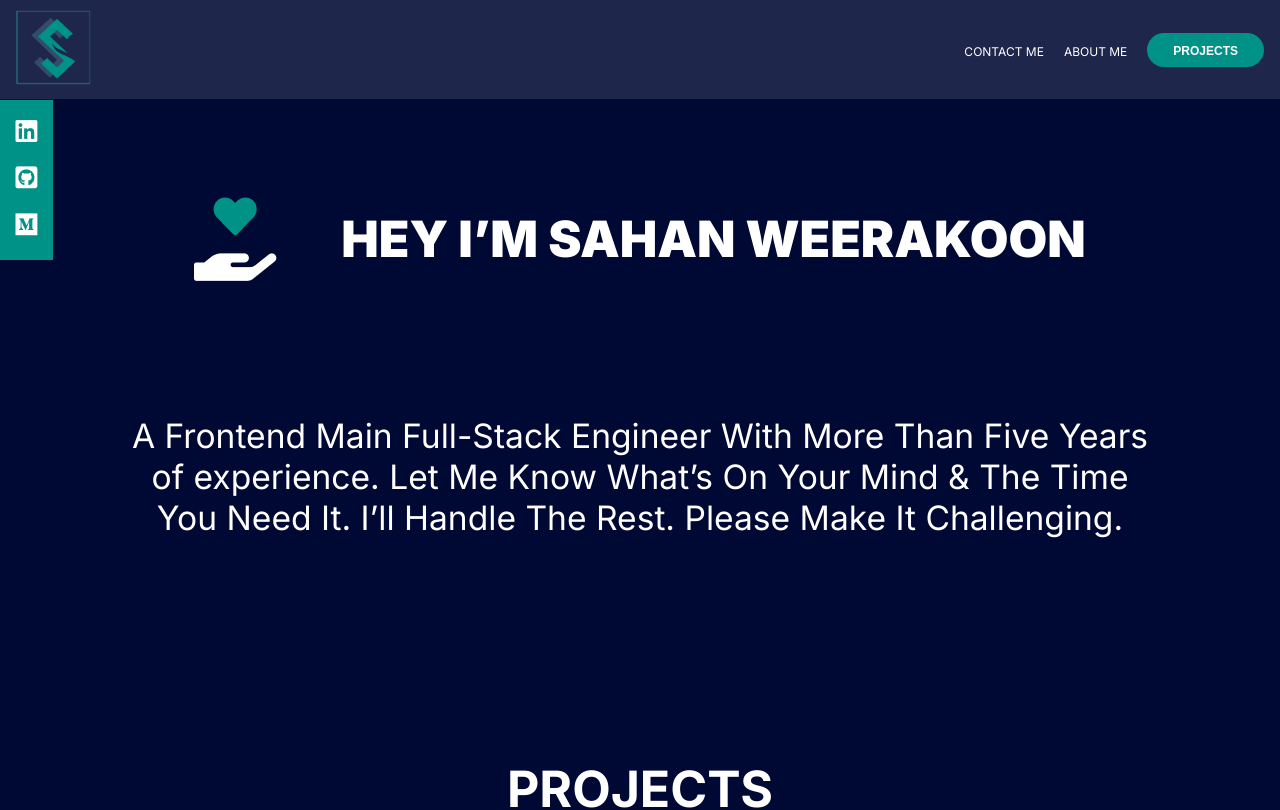
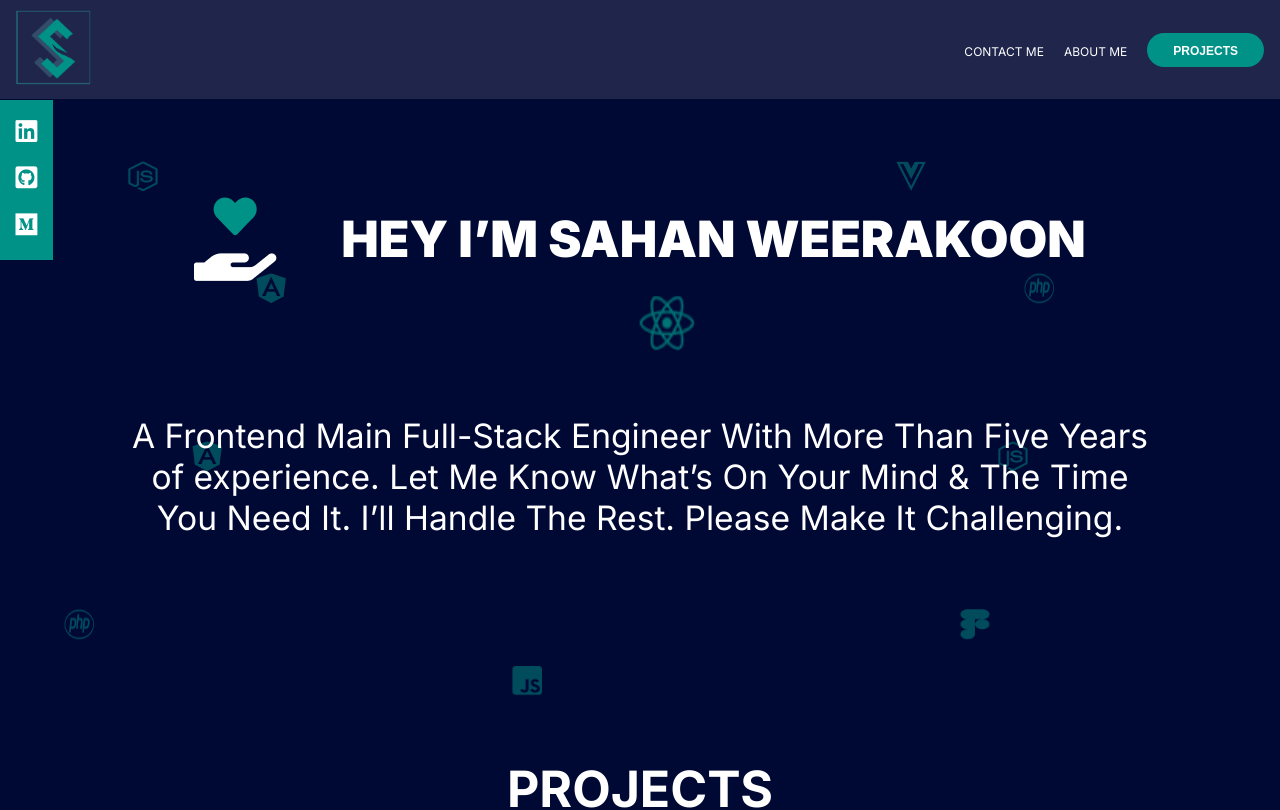
Before and after one commit to SahanNimeshWeerakoon/sahan-weerakoon, a Next.js app: page / in a window 1280 px wide. Shown: the top 810 px of the page. Built offline with nearby package versions, Linux system fonts and the light colour scheme.

Commit message:
finish desktop design

```diff
--- a/app/components/Banner.tsx
+++ b/app/components/Banner.tsx
@@ -3,14 +3,19 @@ import Title from "./miniComponents/Title";
 
 const Banner = () => {
     const movingIconsList = [
-        { source: "/img/movingIcons/nodejs.png", iconName: "Node JS", width: 30, height: 30, x: 10, y: 10 },
-        { source: "/img/movingIcons/react.png", iconName: "React JS", width: 20, height: 20, x: 10, y: 10 },
-        { source: "/img/movingIcons/nodejs.png", iconName: "Node JS", width: 10, height: 10, x: 10, y: 10 },
-        { source: "/img/movingIcons/react.png", iconName: "React JS", width: 10, height: 10, x: 10, y: 10 },
-        { source: "/img/movingIcons/nodejs.png", iconName: "Node JS", width: 10, height: 10, x: 10, y: 10 },
-        { source: "/img/movingIcons/react.png", iconName: "React JS", width: 10, height: 10, x: 10, y: 10 },
-        { source: "/img/movingIcons/nodejs.png", iconName: "Node JS", width: 10, height: 10, x: 10, y: 10 },
-        { source: "/img/movingIcons/react.png", iconName: "React JS", width: 10, height: 10, x: 10, y: 10 },
+        { source: "/img/movingIcons/nodejs.png", iconName: "Node JS", width: 30, height: 30, x: 10, y: 10, mainIcon: false },
+        { source: "/img/movingIcons/vue.png", iconName: "Node JS", width: 30, height: 30, x: 70, y: 10, mainIcon: false },
+
+        { source: "/img/movingIcons/angular.png", iconName: "Node JS", width: 30, height: 30, x: 20, y: 30, mainIcon: false },
+        { source: "/img/movingIcons/react.png", iconName: "Node JS", width: 55, height: 55, x: 50, y: 35, mainIcon: true },
+        { source: "/img/movingIcons/php.png", iconName: "Node JS", width: 30, height: 30, x: 80, y: 30, mainIcon: false },
+
+        { source: "/img/movingIcons/angular.png", iconName: "Node JS", width: 30, height: 30, x: 15, y: 60, mainIcon: false },
+        { source: "/img/movingIcons/nodejs.png", iconName: "Node JS", width: 30, height: 30, x: 78, y: 60, mainIcon: false },
+
+        { source: "/img/movingIcons/php.png", iconName: "Node JS", width: 30, height: 30, x: 5, y: 90, mainIcon: false },
+        { source: "/img/movingIcons/js.png", iconName: "Node JS", width: 30, height: 30, x: 40, y: 100, mainIcon: false },
+        { source: "/img/movingIcons/figma.png", iconName: "Node JS", width: 30, height: 30, x: 75, y: 90, mainIcon: false },
     ];
     return (
         <div className="banner">
@@ -24,7 +29,11 @@ const Banner = () => {
             </p>
             {movingIconsList.map(icon => {
                 return (
-                    <MovingIcon source={icon.source} iconName={icon.iconName} width={icon.width} height={icon.height} left={icon.x}  top={icon.y} />
+                    <MovingIcon
+                        key={`${icon.x}${icon.y}`} source={icon.source}
+                        iconName={icon.iconName} width={icon.width}
+                        height={icon.height} left={icon.x}
+                        top={icon.y} mainIcon={icon.mainIcon} />
                 )
             })}
         </div>
--- a/app/components/miniComponents/MovingIcon.tsx
+++ b/app/components/miniComponents/MovingIcon.tsx
@@ -1,13 +1,17 @@
-const MovingIcon = ({ source, iconName, width, height, left, top } : { source: string, iconName: string, width: number, height: number, left: number, top: number }) => {
+const MovingIcon = ({ source, iconName, width, height, left, top, mainIcon } : { source: string, iconName: string, width: number, height: number, left: number, top: number, mainIcon: boolean }) => {
     return (
         <img
-            className="movingIcon"
+            className={`movingIcon ${mainIcon ? 'main' : ''}`}
             src={source}
             alt={iconName}
             title={iconName}
             width={width}
             height={height}
-            style={{position: 'absolute', left, top}} />
+            style={{
+                position: 'absolute', zIndex: '-1',
+                left: `${left}%`, top: `${top}%`,
+                animationName: `${mainIcon ? 'breathIcon' : 'moveIcon'}`
+            }} />
     );
 }
 
--- a/app/styles/keyframes.scss
+++ b/app/styles/keyframes.scss
@@ -9,3 +9,9 @@
     80% {transform: translateY(random(10)+px);}
     100% {transform: translateX(0); transform: translateY(0);}
 }
+
+@keyframes breathIcon {
+    0% { transform: scale(1);}
+    50% { transform: scale(1.1);}
+    100% { transform: scale(1);}
+}
--- a/app/styles/movingIcon.scss
+++ b/app/styles/movingIcon.scss
@@ -1,5 +1,7 @@
 .movingIcon {
-    animation-name: moveIcon;
     animation-duration: 10s;
     animation-iteration-count: infinite;
+    &.main {
+        animation-duration: 2s;
+    }
 }
```
